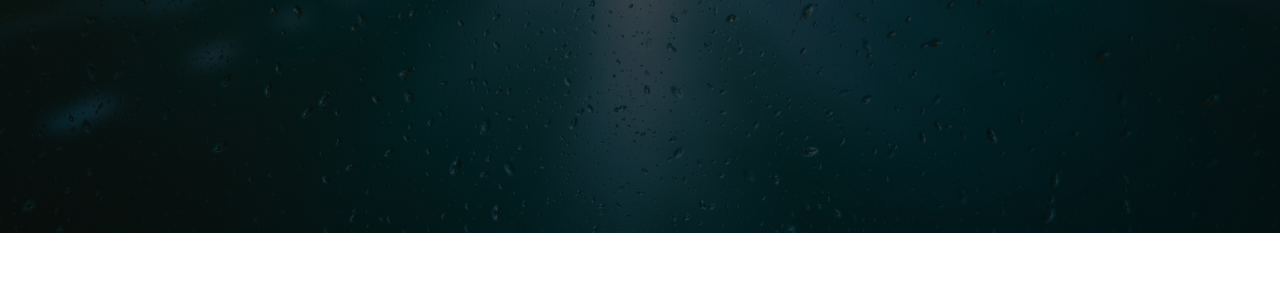
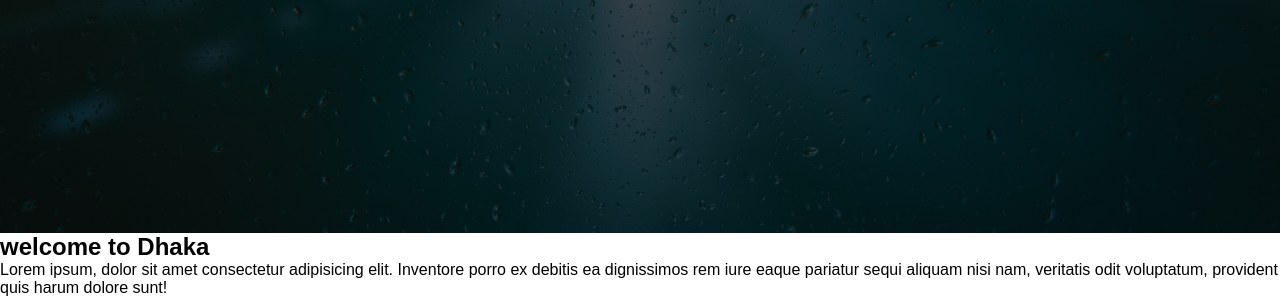
Before and after one commit to rakibshakib/my-self, a plain HTML site: page index.html in a window 1280 px wide. Shown: the part 567-864 px from the top of the page. Before the commit the page ends 800 px from the top, so only its background shows below. Drawn offline with Linux system fonts and the light colour scheme.

Commit message:
some added

```diff
--- a/index.html
+++ b/index.html
@@ -25,6 +25,10 @@
             <a href="https://www.linkedin.com/in/rakibshakibislam/"><i class="fab fa-linkedin-in"></i></a>
         </div>
     </div>
+    <div>
+        <h2>welcome to Dhaka</h2>
+        <p>Lorem ipsum, dolor sit amet consectetur adipisicing elit. Inventore porro ex debitis ea dignissimos rem iure eaque pariatur sequi aliquam nisi nam, veritatis odit voluptatum, provident quis harum dolore sunt!</p>
+    </div>
 </body>
 
 </html>
```
